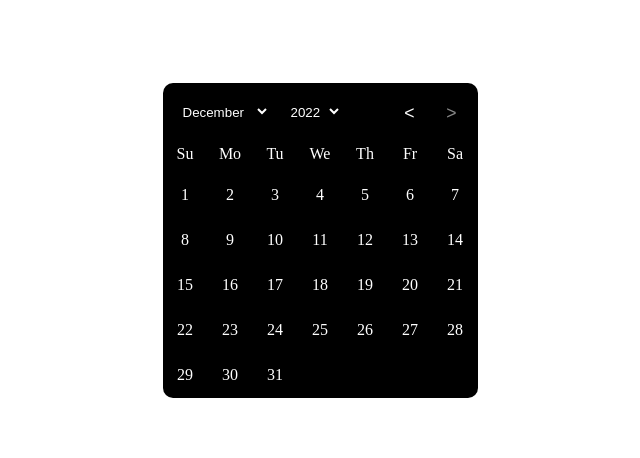
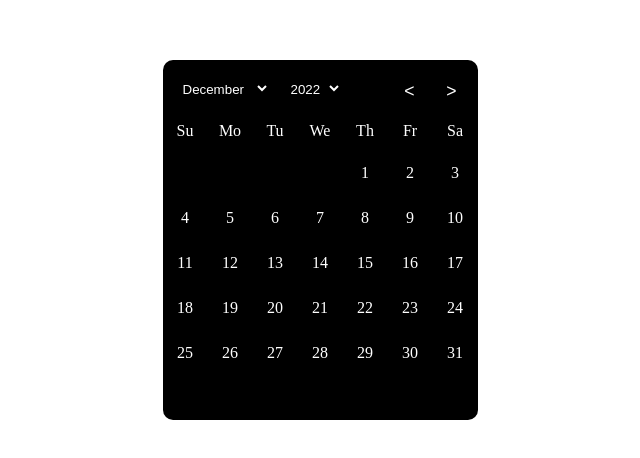
Before and after one commit to jeremy-deurvillier/minimalendar, a React (Create React App) app: page / in a window 1280 px wide. Shown: the part 160-618 px from the top of the page, without its empty margins (320-960 px from the left). Built offline with nearby package versions, Linux system fonts and the light colour scheme.

Commit message:
Ajout du décalage en début de mois. Ajout d'une classe CSS pour mettre en évidence la date du jour.

```diff
--- a/src/calendar/calendar.js
+++ b/src/calendar/calendar.js
@@ -5,10 +5,6 @@
  * Option pour sélectionner le mois
  * Option pour sélectionner l'année
  * Lors du clic sur une date, renvoie la date cliquée via un callback.
- *
- * TODO :
- *  - décalage sur les premiers jours du mois.
- *  - styles CSS
  */
 
 import React, { useState, useEffect } from 'react';
@@ -155,7 +151,7 @@ export default function Calendar({ interval, getData }) {
    * @param Event e Un événement JS.
    */
   function changeYear(e) {
-    setMonth((oldYear) => parseInt(e.target.value));
+    setYear((oldYear) => parseInt(e.target.value));
   }
 
   /* ** Affiche les jours de la semaine.
@@ -180,6 +176,21 @@ export default function Calendar({ interval, getData }) {
     return list;
   }
 
+  /* ** Calcul le décalage au début d'un mois.
+   */
+  function startMonthShift(gapNumber) {
+    let index = 0;
+    const list = [];
+
+    while (index < gapNumber) {
+      list.push(<div key={'gap-' + index}></div>);
+
+      index += 1;
+    }
+
+    return list;
+  }
+
   /* ** Affiche les jours du mois.
    *
    * @return JSX Un rendu contenant les jours du mois à afficher.
@@ -187,13 +198,17 @@ export default function Calendar({ interval, getData }) {
   function getDayOfMonth() {
     let day = 1;
     let date = new Date(year, month, day);
+    let gapStartMonth = startMonthShift(date.getDay());
 
     const list = []; // Liste des jours du mois
 
     while (date.getMonth() === month) {
       list.push(
         <div key={date.getDate()} onClick={changeSelectedDate}>
-          <span>{date.getDate()}</span>
+          {(date.getTime() === today.getTime())
+          ?<span className={css.today}>{date.getDate()}</span>
+          :<span>{date.getDate()}</span>
+          }
         </div>
       );
 
@@ -201,7 +216,7 @@ export default function Calendar({ interval, getData }) {
       date = new Date(year, month, day);
     }
 
-    return list;
+    return [...gapStartMonth, ...list];
   }
 
   /* ** Modifie la date sélectionnée.
@@ -248,5 +263,6 @@ export default function Calendar({ interval, getData }) {
 
 // Propriétés par défaut.
 Calendar.defaultProps = {
-  interval: [new Date().getFullYear()],
+  //interval: [new Date().getFullYear()]
+  interval: [2020, 2025]
 };
--- a/src/calendar/calendar.module.css
+++ b/src/calendar/calendar.module.css
@@ -2,9 +2,10 @@
   color: #fff;
   background-color: #000;
   max-width: 315px;
+  min-height: 360px;
   display: flex;
   flex-flow: column nowrap;
-  justify-content: center;
+  justify-content: flex-start;
   align-items: stretch;
   align-content: stretch;
   border-radius: 10px;
@@ -49,12 +50,13 @@ select {
   padding: 5px;
 }
 
-select:hover{
-  background: linear-gradient(45deg, #E8BD70, #EDD185);
+select:hover {
+  color: #000;
+  background: linear-gradient(45deg, #e8bd70, #edd185);
 }
 
 option {
-  color: #fff;
+  color: #000;
 }
 
 .navigation > div:last-child {
@@ -140,6 +142,11 @@ button:disabled {
   padding: 6px;
 }
 
+.calendarBody > div > .today {
+  color: #000;
+  background: linear-gradient(45deg, #e8bd70, #edd185);
+}
+
 .calendarBody > div > span:hover {
   color: #000;
   background: linear-gradient(45deg, #e8bd70, #edd185);
```
